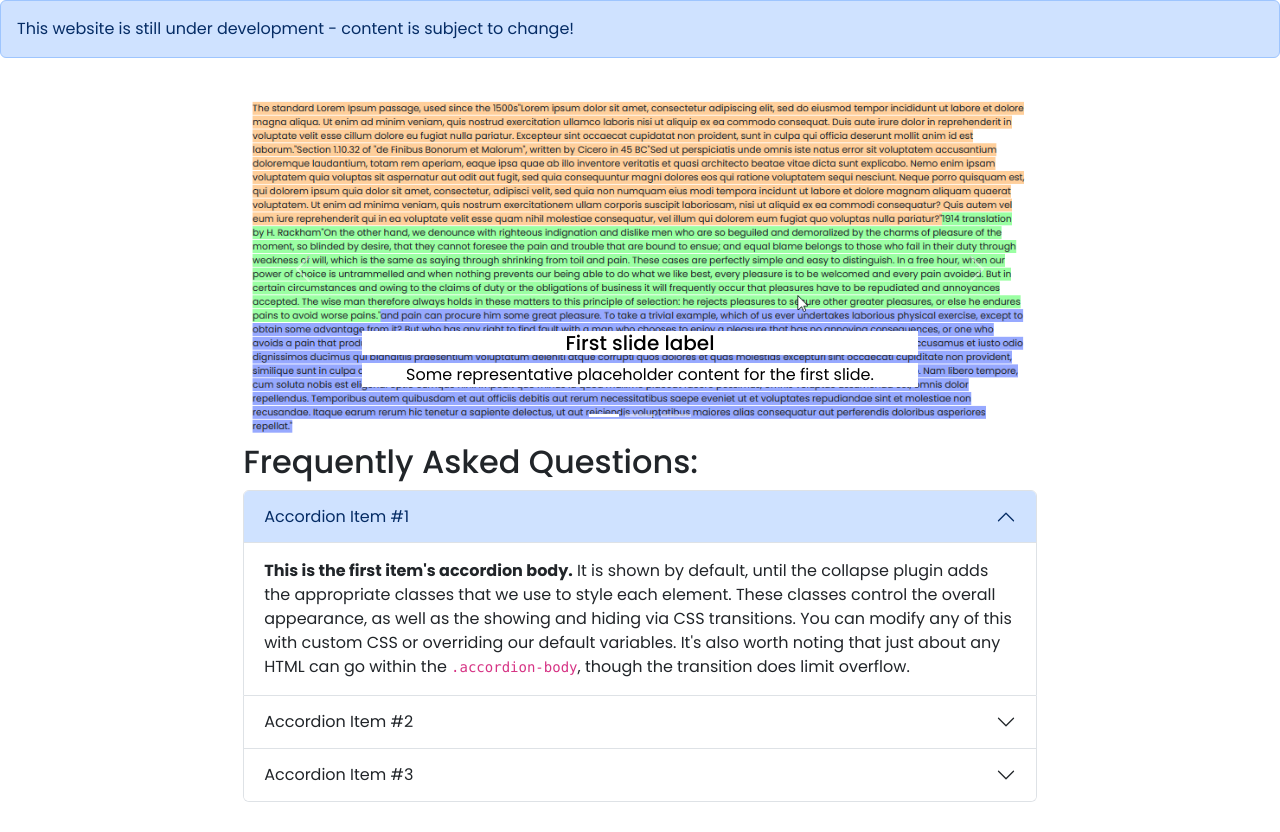
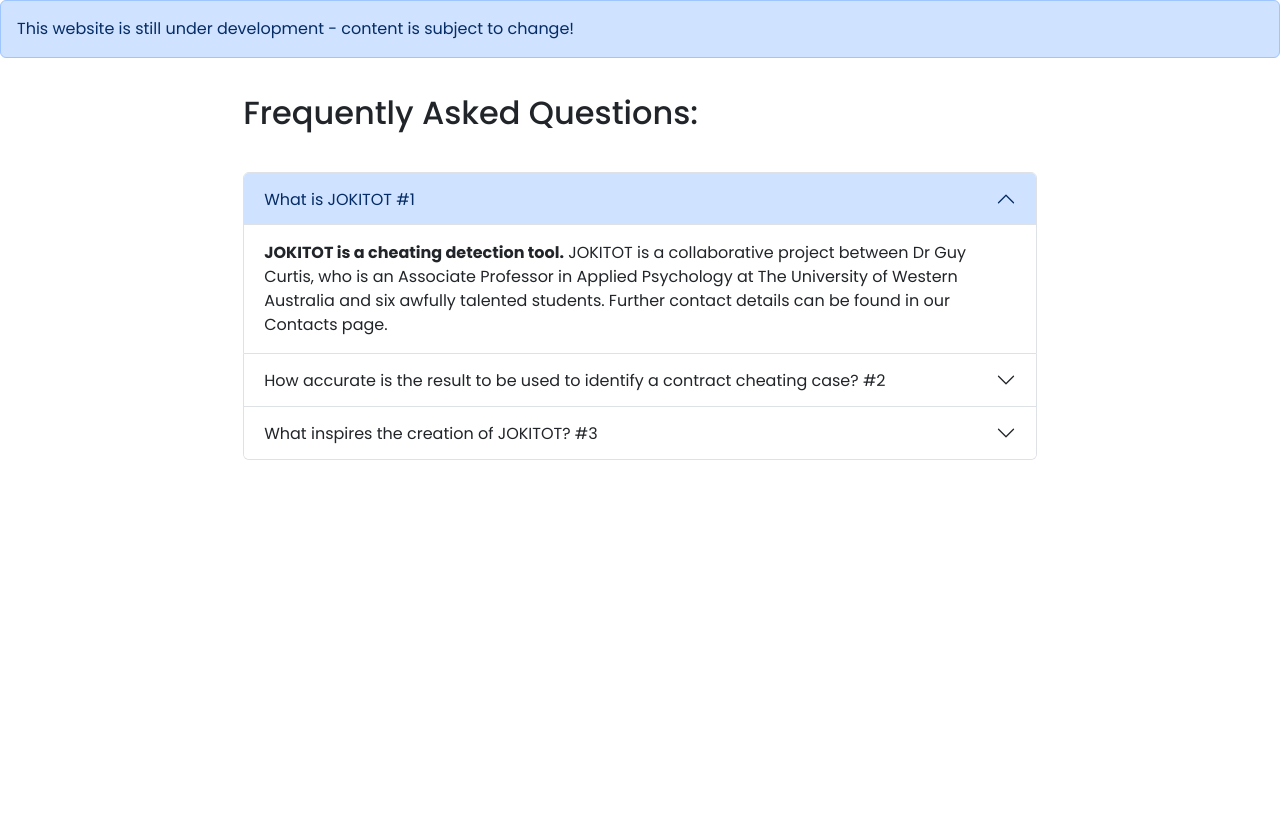
Before and after one commit to lujor20/CITS3200_Project, a Flask app: page /about in a window 1280 px wide. Shown: the part 95-927 px from the top of the page. After the commit the page ends 555 px from the top, so only its background shows below. Run offline with Flask 3, Linux system fonts and the light colour scheme.

Commit message:
update JOKITOT description on home and about page

```diff
--- a/app/main/static/style.css
+++ b/app/main/static/style.css
@@ -198,6 +198,10 @@
     margin-bottom: 50px;
 }
 
+#h2-accordion{
+    margin-bottom: 40px;
+}
+
 @media(max-width: 1535px){
     nav{
         padding: 15px 3%;
--- a/app/main/templates/about.html
+++ b/app/main/templates/about.html
@@ -14,74 +14,43 @@
 
 <section class="about">
 
-    <div id="carouselExampleCaptions" class="carousel slide">
-        <div class="carousel-indicators">
-          <button type="button" data-bs-target="#carouselExampleCaptions" data-bs-slide-to="0" class="active" aria-current="true" aria-label="Slide 1"></button>
-          <button type="button" data-bs-target="#carouselExampleCaptions" data-bs-slide-to="1" aria-label="Slide 2"></button>
-          <button type="button" data-bs-target="#carouselExampleCaptions" data-bs-slide-to="2" aria-label="Slide 3"></button>
-        </div>
-        <div class="carousel-inner">
-          <div class="carousel-item active">
-            <img src={{ url_for('main.static', filename='example1.png')}} class="d-block w-100" alt="..." id="example1">
-            <div class="carousel-caption d-none d-md-block">
-              <h5>First slide label</h5>
-              <p>Some representative placeholder content for the first slide.</p>
-            </div>
-          </div>
-          <div class="carousel-item">
-            <img src={{ url_for('main.static', filename='example2.png')}} class="d-block w-100" alt="...">
-            <div class="carousel-caption d-none d-md-block">
-              <h5>Second slide label</h5>
-              <p>Some representative placeholder content for the second slide.</p>
-            </div>
-          </div>
-        </div>
-        <button class="carousel-control-prev" type="button" data-bs-target="#carouselExampleCaptions" data-bs-slide="prev">
-          <span class="carousel-control-prev-icon" aria-hidden="true"></span>
-          <span class="visually-hidden">Previous</span>
-        </button>
-        <button class="carousel-control-next" type="button" data-bs-target="#carouselExampleCaptions" data-bs-slide="next">
-          <span class="carousel-control-next-icon" aria-hidden="true"></span>
-          <span class="visually-hidden">Next</span>
-        </button>
-      </div>
-
   <div class="accordion" id="accordionExample">
 
-    <h2>Frequently Asked Questions:</h2>
+    <h2 id="h2-accordion">Frequently Asked Questions:</h2>
     <div class="accordion-item">
       <h2 class="accordion-header">
         <button class="accordion-button" type="button" data-bs-toggle="collapse" data-bs-target="#collapseOne" aria-expanded="true" aria-controls="collapseOne">
-          Accordion Item #1
+          What is JOKITOT #1
         </button>
       </h2>
       <div id="collapseOne" class="accordion-collapse collapse show" data-bs-parent="#accordionExample">
         <div class="accordion-body">
-          <strong>This is the first item's accordion body.</strong> It is shown by default, until the collapse plugin adds the appropriate classes that we use to style each element. These classes control the overall appearance, as well as the showing and hiding via CSS transitions. You can modify any of this with custom CSS or overriding our default variables. It's also worth noting that just about any HTML can go within the <code>.accordion-body</code>, though the transition does limit overflow.
+          <strong>JOKITOT is a cheating detection tool.</strong> JOKITOT is a collaborative project between Dr Guy Curtis, who is an Associate Professor in Applied Psychology at The University of Western Australia and six awfully talented students. Further contact details can be found in our Contacts page.
         </div>
       </div>
     </div>
     <div class="accordion-item">
       <h2 class="accordion-header">
         <button class="accordion-button collapsed" type="button" data-bs-toggle="collapse" data-bs-target="#collapseTwo" aria-expanded="false" aria-controls="collapseTwo">
-          Accordion Item #2
+          How accurate is the result to be used to identify a contract cheating case? #2
         </button>
       </h2>
       <div id="collapseTwo" class="accordion-collapse collapse" data-bs-parent="#accordionExample">
         <div class="accordion-body">
-          <strong>This is the second item's accordion body.</strong> It is hidden by default, until the collapse plugin adds the appropriate classes that we use to style each element. These classes control the overall appearance, as well as the showing and hiding via CSS transitions. You can modify any of this with custom CSS or overriding our default variables. It's also worth noting that just about any HTML can go within the <code>.accordion-body</code>, though the transition does limit overflow.
+          <strong>The findings presented do not serve as a concrete evidence of a cheating scandal.</strong> However, they can be used as indicators to support suspicion and aids further investigation. While a high suspicion score signifies a high chance of cheating, there are unconventional ways to trigger a high suspicion score even from a genuine document.
         </div>
       </div>
     </div>
     <div class="accordion-item">
       <h2 class="accordion-header">
         <button class="accordion-button collapsed" type="button" data-bs-toggle="collapse" data-bs-target="#collapseThree" aria-expanded="false" aria-controls="collapseThree">
-          Accordion Item #3
+          What inspires the creation of JOKITOT? #3
         </button>
       </h2>
       <div id="collapseThree" class="accordion-collapse collapse" data-bs-parent="#accordionExample">
         <div class="accordion-body">
-          <strong>This is the third item's accordion body.</strong> It is hidden by default, until the collapse plugin adds the appropriate classes that we use to style each element. These classes control the overall appearance, as well as the showing and hiding via CSS transitions. You can modify any of this with custom CSS or overriding our default variables. It's also worth noting that just about any HTML can go within the <code>.accordion-body</code>, though the transition does limit overflow.
+          <strong>JOKITOT is highly influenced by Clare Johnson's paper "Understanding academic integrity and plagiarism in the digital age: Can
+            digital forensics techniques help prevent and detect academic misconduct?"</strong> Clare Johnson's findings surrounding the OOXML document and its constituent XML parts inspired the team to develop a tool to detect suspicious flags based on document's analysis and log file.
         </div>
       </div>
     </div>
--- a/app/main/templates/home.html
+++ b/app/main/templates/home.html
@@ -12,7 +12,7 @@
     <h5>TEAM 21</h5>
     <h4>CITS3200 - Professional Computing</h4>
     <h1>JOKITOT</h1>
-    <p>A cheating detection tool that analyses docx documents for its XML constituent parts and metadata</p>
+    <p>A cheating detection tool that examines docx documents for its XML constituent parts, metadata, and analyses submission log file</p>
     <a href="/visualise"> Tool1 </a>
     <a href="/tool2" class="ctaa">Tool2</a>
   </div>
@@ -69,7 +69,7 @@
   <div class="row">
     <div class="col">
       <h4>Tool 2</h4>
-      <p>Examines .docx document for metadata and analyse its constituent XML parts. Each run (single editing session) is colour coded to provide a visualisation into how the document was written. </p> <p>In a genuine document, the number of words will have a positive correlation to the number of runs present. Large documents will on average have higher number of saves and edits, thus, increasing the number of RSID values recorded</p>
+      <p>Analyzes the log submission file and highlights suspicious findings.</p> <p>Submissions coming from outside of Australia will be flagged as well as multiple submissions with unrealistic distance between them. Result is presented in a tabular output that could be downloaded as a CSV file for further analysis and investigation.</p>
     </div>
     <div class="col">
       <img src={{ url_for('main.static', filename='tool2example.png')}} class="d-block w-100" alt="...">
```
